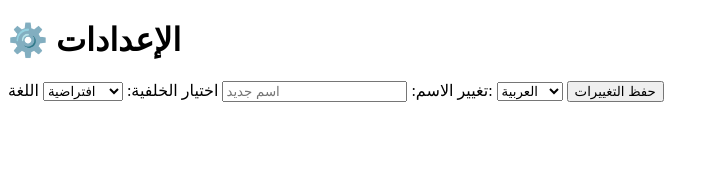
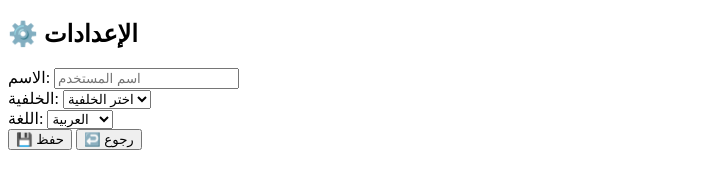
Before and after one commit to 739900111999abwbkt/Ar-ab, a plain HTML site: page frontend/src/screens/settings.html in a window 1280 px wide. Shown: the whole page, without its empty margins (0-719 px from the left). Drawn offline with Linux system fonts and the light colour scheme.

Commit message:
Update settings.html

```diff
--- a/frontend/src/screens/settings.html
+++ b/frontend/src/screens/settings.html
@@ -1,41 +1,66 @@
 <!DOCTYPE html>
-<html lang="en">
+<html lang="ar">
 <head>
-  <meta charset="UTF-8" />
+  <meta charset="UTF-8">
   <title>الإعدادات</title>
-  <link rel="stylesheet" href="../assets/style.css" />
+  <link rel="stylesheet" href="../assets/style.css">
 </head>
-<body class="settings-page">
-  <h1>⚙️ الإعدادات</h1>
+<body>
+  <div class="settings-container">
+    <h2>⚙️ الإعدادات</h2>
 
-  <form id="settingsForm">
-    <label>تغيير الاسم:
-      <input type="text" placeholder="اسم جديد" />
-    </label>
+    <div class="setting">
+      <label>الاسم:</label>
+      <input type="text" id="username" placeholder="اسم المستخدم">
+    </div>
 
-    <label>اختيار الخلفية:
-      <select>
-        <option>افتراضية</option>
-        <option>خلفية ليلية</option>
-        <option>نجوم</option>
+    <div class="setting">
+      <label>الخلفية:</label>
+      <select id="bg-select">
+        <option value="">اختر الخلفية</option>
+        <option value="light">فاتحة</option>
+        <option value="dark">داكنة</option>
+        <option value="custom">مخصصة</option>
       </select>
-    </label>
+    </div>
 
-    <label>اللغة:
-      <select>
-        <option>العربية</option>
-        <option>English</option>
+    <div class="setting">
+      <label>اللغة:</label>
+      <select id="lang-select">
+        <option value="ar">العربية</option>
+        <option value="en">English</option>
       </select>
-    </label>
+    </div>
 
-    <button type="submit">حفظ التغييرات</button>
-  </form>
+    <div class="actions">
+      <button onclick="saveSettings()">💾 حفظ</button>
+      <button onclick="goBack()">↩️ رجوع</button>
+    </div>
+  </div>
 
   <script>
-    document.getElementById("settingsForm").addEventListener("submit", function (e) {
-      e.preventDefault();
-      alert("تم حفظ الإعدادات بنجاح!");
-    });
+    function saveSettings() {
+      const name = document.getElementById("username").value;
+      const bg = document.getElementById("bg-select").value;
+      const lang = document.getElementById("lang-select").value;
+
+      localStorage.setItem("user_name", name);
+      localStorage.setItem("background", bg);
+      localStorage.setItem("language", lang);
+
+      alert("تم حفظ الإعدادات ✅");
+    }
+
+    function goBack() {
+      window.history.back();
+    }
+
+    // تحميل الإعدادات السابقة
+    window.onload = () => {
+      document.getElementById("username").value = localStorage.getItem("user_name") || "";
+      document.getElementById("bg-select").value = localStorage.getItem("background") || "";
+      document.getElementById("lang-select").value = localStorage.getItem("language") || "ar";
+    };
   </script>
 </body>
 </html>
```
